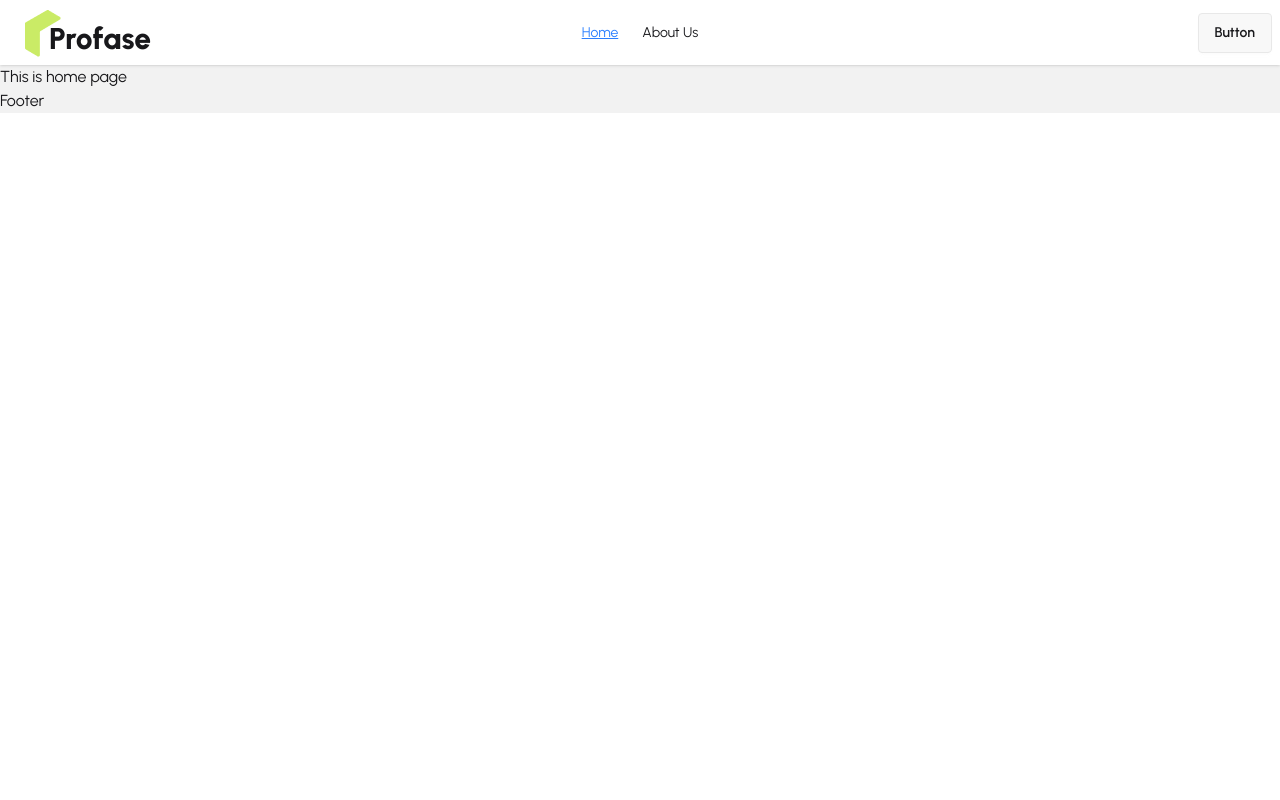
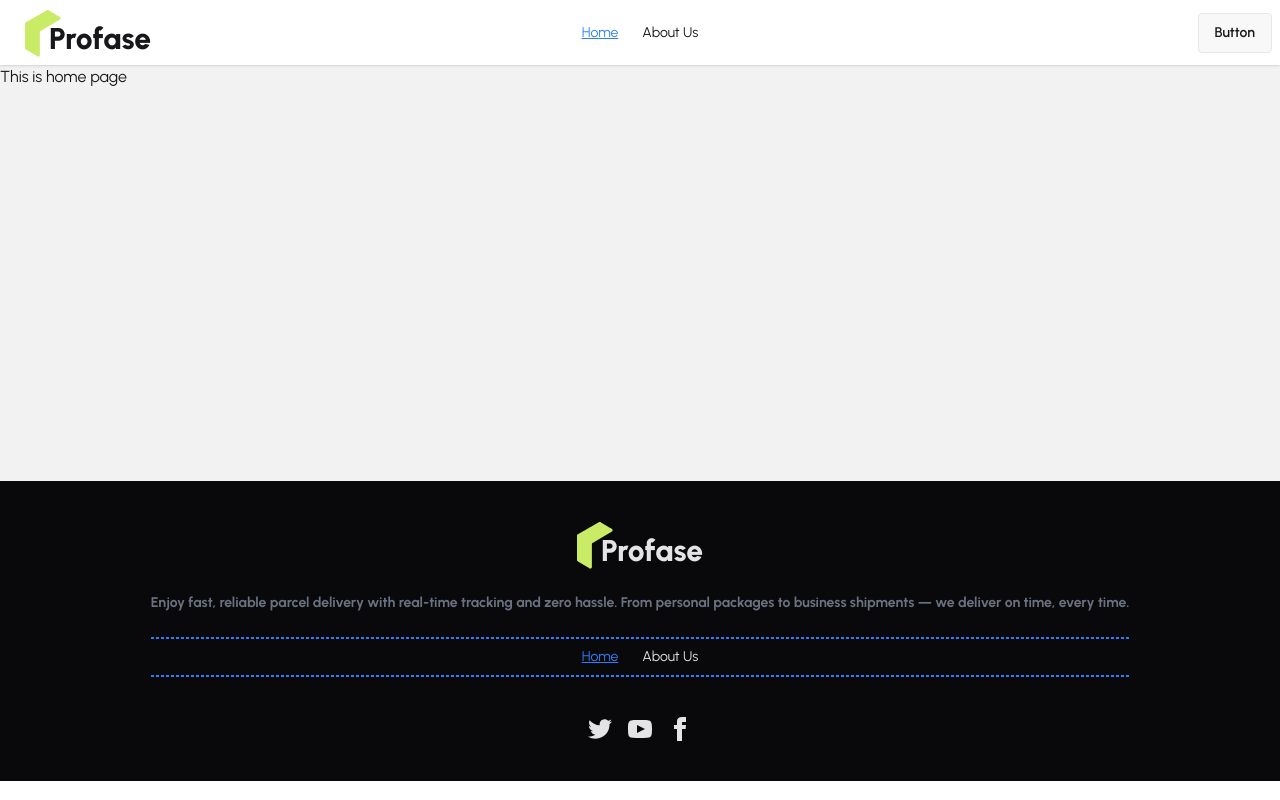
Before and after one commit to rjriajul1/profast-client, a React (Vite) app: page / in a window 1280 px wide. Built offline with nearby package versions, Linux system fonts and the light colour scheme.

Commit message:
added footer section with resposive

```diff
--- a/src/layOuts/RootLayout.jsx
+++ b/src/layOuts/RootLayout.jsx
@@ -1,13 +1,16 @@
 import React from 'react';
 import { Outlet } from 'react-router';
 import Navbar from '../pages/shared/header/Navbar';
+import Footer from '../pages/shared/footer/Footer';
 
 const RootLayout = () => {
     return (
         <div className='bg-accent'>
             <Navbar></Navbar>
-            <Outlet></Outlet>
-            <p>Footer</p>
+            <div className='min-h-[calc(100vh-384px)]'>
+                <Outlet></Outlet>
+            </div>
+            <Footer></Footer>
         </div>
     );
 };
--- /dev/null
+++ b/src/pages/shared/footer/Footer.jsx
@@ -0,0 +1,69 @@
+import React from 'react';
+import Logo from '../logo/Logo';
+import { NavLink } from 'react-router';
+
+const Footer = () => {
+    return (
+        <footer className="footer footer-horizontal footer-center bg-neutral text-neutral-content p-10">
+  <aside>
+    <div>
+      <Logo></Logo>
+    </div>
+    <p className="font-bold text-gray-500 py-4">
+     Enjoy fast, reliable parcel delivery with real-time tracking and zero hassle. From personal packages to business shipments — we deliver on time, every time.
+    </p>
+      <p className='border border-dashed border-blue-500 w-full'></p>
+    <div>
+        <ul className='flex gap-6'>
+          <li>
+       <NavLink className={({isActive})=>isActive ? 'text-blue-500 underline' : ''} to='/'>Home</NavLink>
+      </li>
+      <li>
+       <NavLink className={({isActive})=>isActive ? 'text-blue-500 underline' : ''} to='/about'>About Us</NavLink>
+      </li>
+        </ul>
+    </div>
+    <p className='border border-dashed border-blue-500 w-full'></p>
+  </aside>
+  <nav>
+    <div className="grid grid-flow-col gap-4">
+      <a>
+        <svg
+          xmlns="http://www.w3.org/2000/svg"
+          width="24"
+          height="24"
+          viewBox="0 0 24 24"
+          className="fill-current">
+          <path
+            d="M24 4.557c-.883.392-1.832.656-2.828.775 1.017-.609 1.798-1.574 2.165-2.724-.951.564-2.005.974-3.127 1.195-.897-.957-2.178-1.555-3.594-1.555-3.179 0-5.515 2.966-4.797 6.045-4.091-.205-7.719-2.165-10.148-5.144-1.29 2.213-.669 5.108 1.523 6.574-.806-.026-1.566-.247-2.229-.616-.054 2.281 1.581 4.415 3.949 4.89-.693.188-1.452.232-2.224.084.626 1.956 2.444 3.379 4.6 3.419-2.07 1.623-4.678 2.348-7.29 2.04 2.179 1.397 4.768 2.212 7.548 2.212 9.142 0 14.307-7.721 13.995-14.646.962-.695 1.797-1.562 2.457-2.549z"></path>
+        </svg>
+      </a>
+      <a>
+        <svg
+          xmlns="http://www.w3.org/2000/svg"
+          width="24"
+          height="24"
+          viewBox="0 0 24 24"
+          className="fill-current">
+          <path
+            d="M19.615 3.184c-3.604-.246-11.631-.245-15.23 0-3.897.266-4.356 2.62-4.385 8.816.029 6.185.484 8.549 4.385 8.816 3.6.245 11.626.246 15.23 0 3.897-.266 4.356-2.62 4.385-8.816-.029-6.185-.484-8.549-4.385-8.816zm-10.615 12.816v-8l8 3.993-8 4.007z"></path>
+        </svg>
+      </a>
+      <a>
+        <svg
+          xmlns="http://www.w3.org/2000/svg"
+          width="24"
+          height="24"
+          viewBox="0 0 24 24"
+          className="fill-current">
+          <path
+            d="M9 8h-3v4h3v12h5v-12h3.642l.358-4h-4v-1.667c0-.955.192-1.333 1.115-1.333h2.885v-5h-3.808c-3.596 0-5.192 1.583-5.192 4.615v3.385z"></path>
+        </svg>
+      </a>
+    </div>
+  </nav>
+</footer>
+    );
+};
+
+export default Footer;
```
